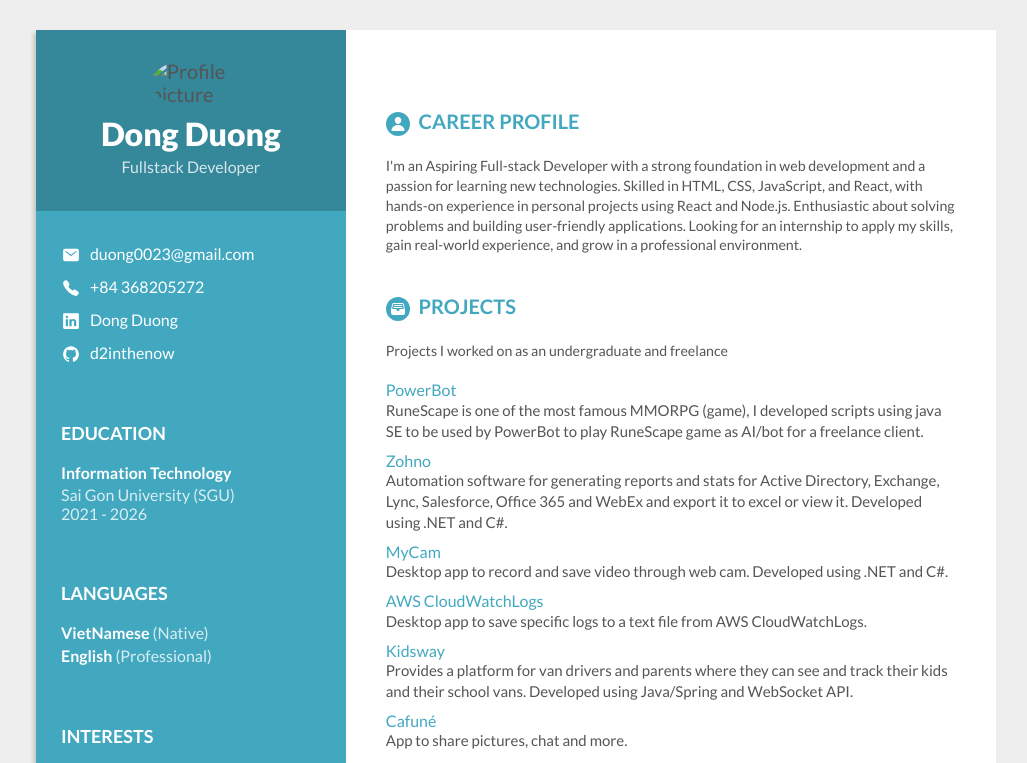
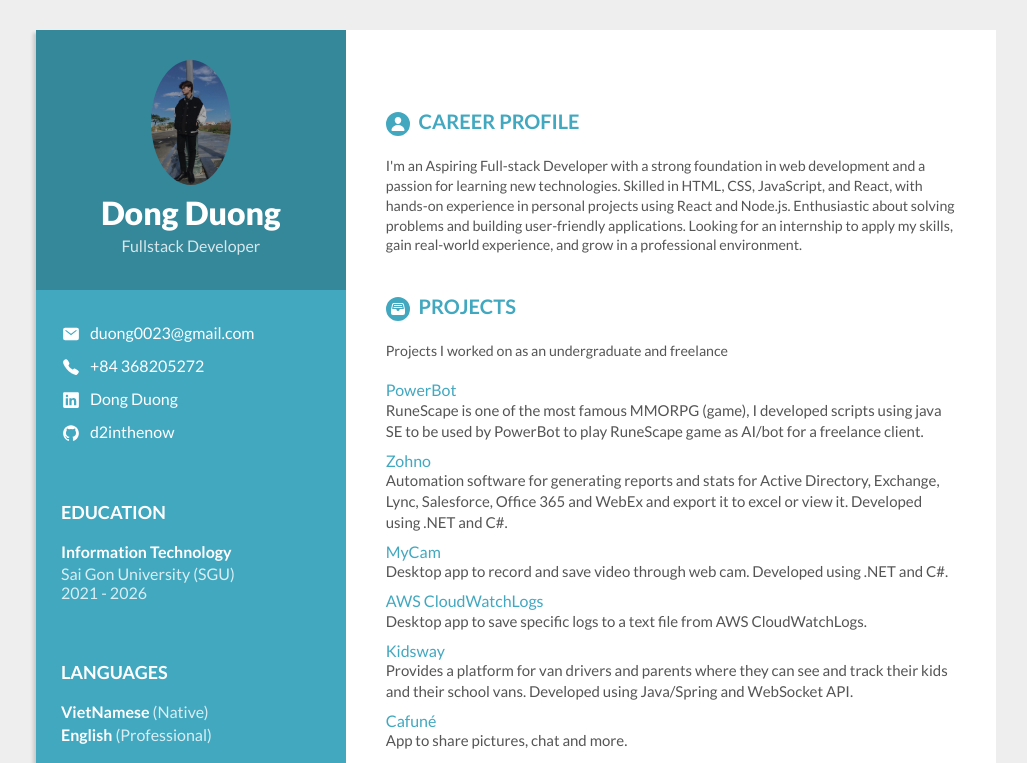
Before and after one commit to d2inthenow/d2inthenow.github.io, a plain HTML site: page index.html in a window 1280 px wide. Shown: the top 763 px of the page, without its empty margins (124-1151 px from the left). Drawn offline with nearby package versions, Linux system fonts and the light colour scheme.

Commit message:
Update index.html

```diff
--- a/index.html
+++ b/index.html
@@ -22,7 +22,7 @@
 
             <div class="col span-1-of-3 personal">
                 <div class="personal-header">
-                    <img src="resources/img/profile_pic.png" alt="Profile picture">
+                    <img src="resources/img/profile_pic.jpg" alt="Profile picture">
                     <h1>Dong Duong</h1>
                     <p>Fullstack Developer</p>
                 </div>
```
